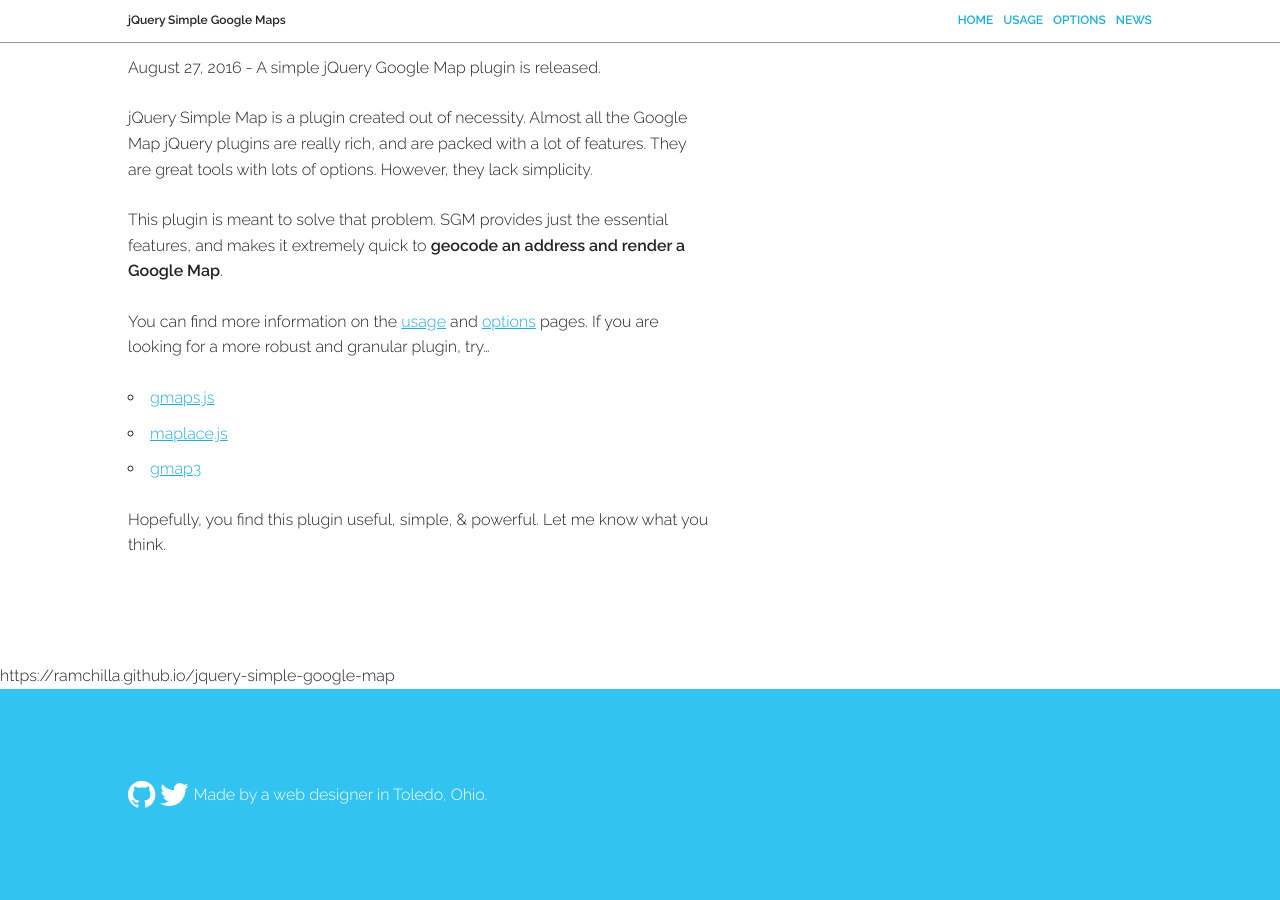
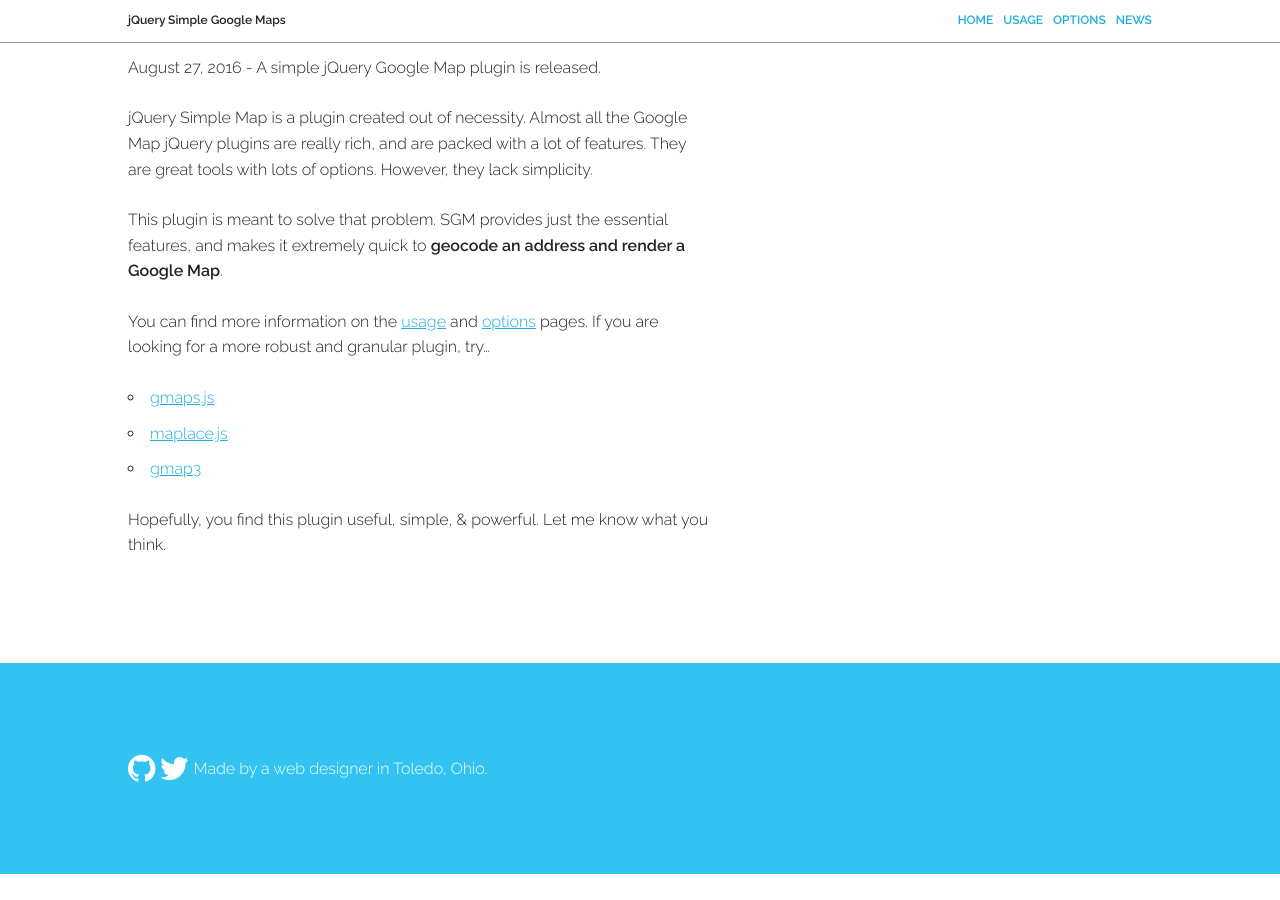
Before and after one commit to RamChilla/jquery-simple-google-map, a Jekyll site: the page built from news.html, in a window 1280 px wide and 900 px high, scrolled down 918 px. Built offline with Jekyll 4.4.1, drawn with Linux system fonts in a browser that asks for light colours; nearby versions of some CDN libraries; library files that are not in the unit come from our copies; after the commit the page ends 1792 px from its top, so only the background shows below that.

Commit message:
updated linking

```diff
--- a/_includes/head.html
+++ b/_includes/head.html
@@ -8,11 +8,11 @@
 <title>{% if page.title %}{{ page.title | escape }}{% else %}{{ site.title | escape }}{% endif %}</title>
 <meta name="description" content="{{ page.excerpt | default: site.description | strip_html | normalize_whitespace | truncate: 145 | escape }}">
 <style>{{ styles | scssify }}</style>
-<link rel="preload" href="{{ "/assets/css/site.css" | relative_url }}" as="style" onload="this.rel='stylesheet'">
-<noscript><link rel="stylesheet" href="{{ "/assets/css/site.css" | relative_url }}"></noscript>
+<link rel="preload" href="{{ site.github.url | append:"/assets/css/site.css" }}" as="style" onload="this.rel='stylesheet'">
+<noscript><link rel="stylesheet" href="{{ site.github.url | append:"/assets/css/site.css" }}"></noscript>
 <link rel="canonical" href="{{ page.url | replace:'index.html','' | absolute_url }}">
-<link rel="alternate" type="application/rss+xml" title="{{ site.title | escape }}" href="{{ "/feed.xml" | relative_url }}">
-<link rel="shortcut icon" href="{{ "/assets/img/favicon.png" | relative_url }}" type="image/x-icon">
+<link rel="alternate" type="application/rss+xml" title="{{ site.title | escape }}" href="{{ site.github.url | append:"/feed.xml" }}">
+<link rel="shortcut icon" href="{{ site.github.url | append:"/assets/img/favicon.png" }}" type="image/x-icon">
 <!-- <link rel="stylesheet" type="text/css" href="https://fonts.googleapis.com/css?family=Raleway:400,300,600">
 <link rel="stylesheet" href="/bl-themes/sgm/assets/css/normalize.css">
 <link rel="stylesheet" href="/bl-themes/sgm/assets/css/skeleton.css">
@@ -26,7 +26,7 @@
 <meta property="og:type" content="article">
 <meta property="og:title" content="{% if page.title %}{{ page.title | escape }}{% else %}{{ site.title | escape }}{% endif %}">
 <meta property="og:description" content="{{ page.excerpt | default: site.description | strip_html | normalize_whitespace | truncate: 145 | escape }}">
-<meta property="og:url" content="http://sgm.ramihassan.net/home">
+<meta property="og:url" content="{{ page.url | absolute_url }}">
 <meta property="og:siteName" content="jQuery Simple Google Maps">
 <meta property="og:image" content="http://sgm.ramihassan.net/bl-content/uploads/sgm.png">
 
@@ -39,7 +39,7 @@
 <meta property="twitter:image" content="http://sgm.ramihassan.net/bl-content/uploads/sgm.png">
 
 {% if page.load_sgm %}
-<script src="{{ "/assets/js/jquery/jquery.js" | relative_url }}"></script>
+<script src="{{ site.github.url | append:"/assets/js/jquery/jquery.js" | relative_url }}"></script>
 <script>var $ = jQuery;</script>
 <script src="{{ site.github.url }}/simple-google-maps/jquery.simpleMap.js"></script>
 <script>$.fn.simpleMap.defaults.googleApiKey = 'AIzaSyD1YrMciwwLqv0jdVt8-oTMhEhuIh9dh_0';</script>
--- a/_layouts/default.html
+++ b/_layouts/default.html
@@ -24,8 +24,6 @@
     </header>
 
     {{ content }}
-    {{ site.baseurl }}
-    {{ site.github.url }}
 
     <footer class="row-dark">
         <div class="container">
@@ -43,7 +41,7 @@
     </footer>
 
     {% unless page.load_sgm %}
-    <script src="{{ "/assets/js/jquery/jquery.js" | relative_url }}"></script>
+    <script src="{{ site.github.url | append:"/assets/js/jquery/jquery.js" | relative_url }}"></script>
     <script>var $ = jQuery;</script>
     {% endunless %}
 
--- a/news.html
+++ b/news.html
@@ -10,7 +10,7 @@
     {% for post in site.posts %}
         <article class="post">
             <header class="header">
-                <h1><a href="{{ post.url }}">{{ post.title }}</a></h1>
+                <h1><a href="{{ site.github.url | append:post.url }}">{{ post.title }}</a></h1>
                 <p><time class="published" datetime="{{ post.date }}">{{ post.date | date: "%B %-d, %Y" }}</time> - {{ post.description }}</p>
             </header>
             {{ post.content }}
```
